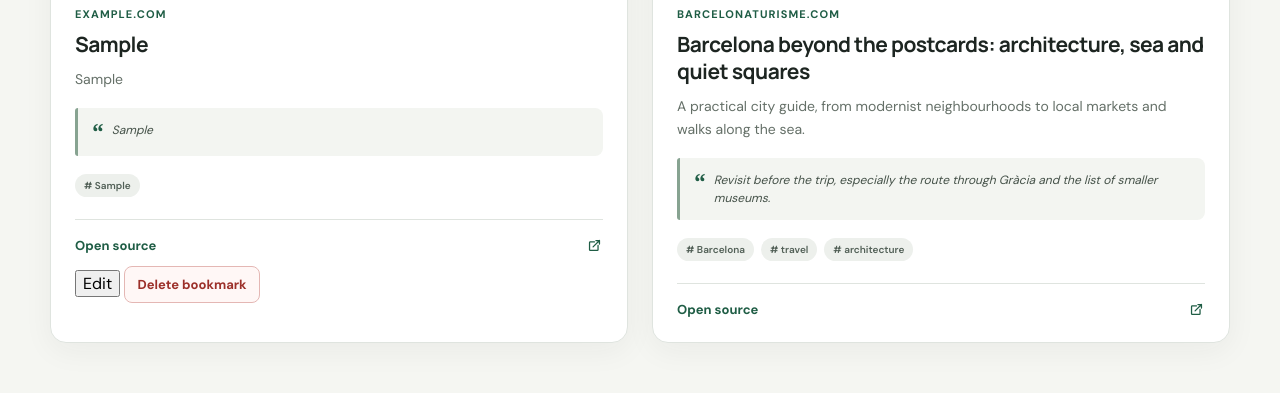
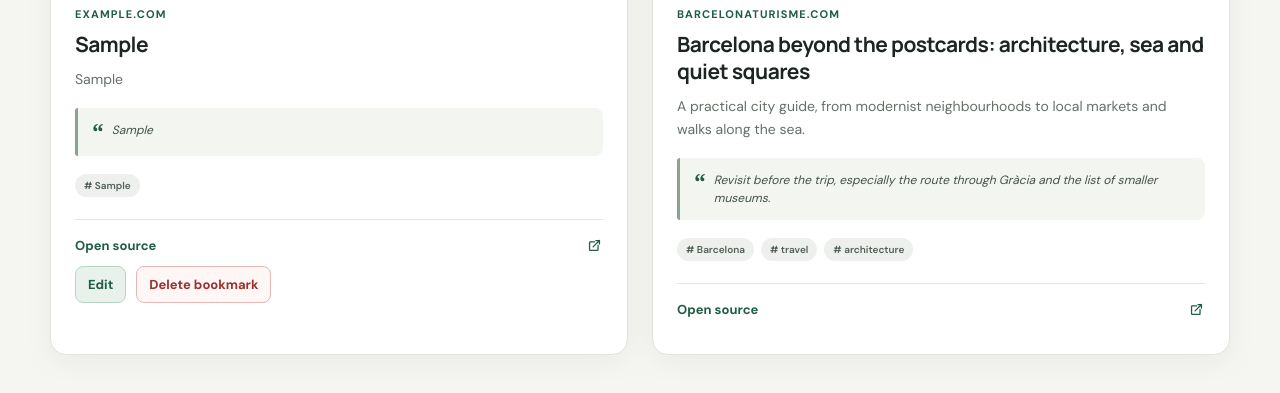
Before and after one commit to olhakoreniuk-debug/bookmark-studio, a plain HTML site: page frontend/index.html in a window 1280 px wide. Both pictures are taken after typing "https://example.com", "Sample", "https://example.com", "Sample", "Sample", "Sample" into the empty fields and a click on the button "Save bookmark". Shown: the part 1866-2259 px from the top of the page. Drawn offline with Linux system fonts and the light colour scheme; no server answers.

Commit message:
Style edit action and editing controls

```diff
--- a/frontend/styles.css
+++ b/frontend/styles.css
@@ -157,3 +157,9 @@ input::placeholder, textarea::placeholder { color: #9ba39c; }
 .delete-bookmark:hover { background: #fce7e5; }
 .delete-bookmark:disabled { opacity: .5; cursor: wait; }
 .delete-bookmark[hidden] { display: none; }
+
+.card-actions { display: flex; flex-wrap: wrap; gap: 10px; margin-top: 12px; }
+.card-actions .delete-bookmark { margin-top: 0; }
+.edit-bookmark { padding: 9px 12px; border: 1px solid #b7d5c2; border-radius: 8px; background: var(--green-soft); color: var(--green); font: inherit; font-size: 13px; font-weight: 700; cursor: pointer; }
+.edit-bookmark:hover { background: #dceae1; }
+.edit-bookmark[hidden], #cancel-edit[hidden] { display: none; }
```
